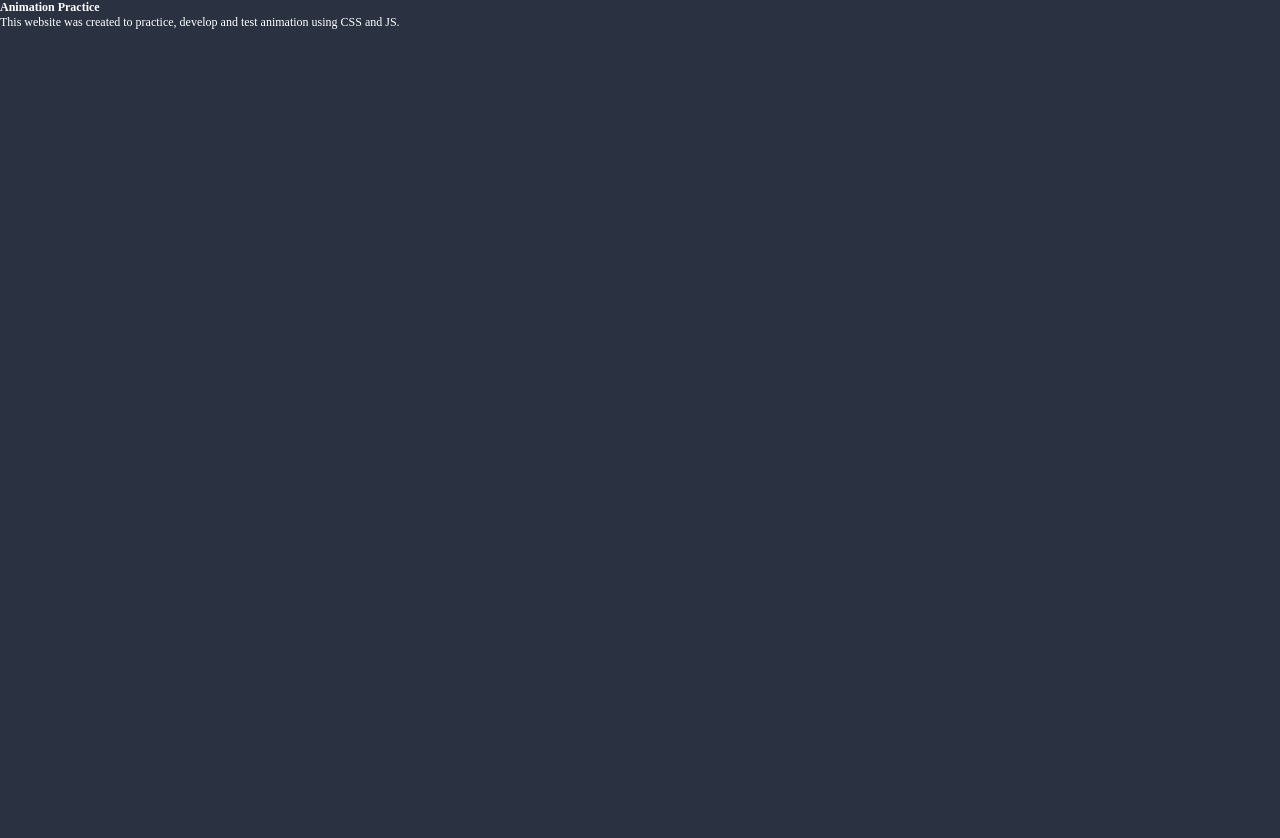
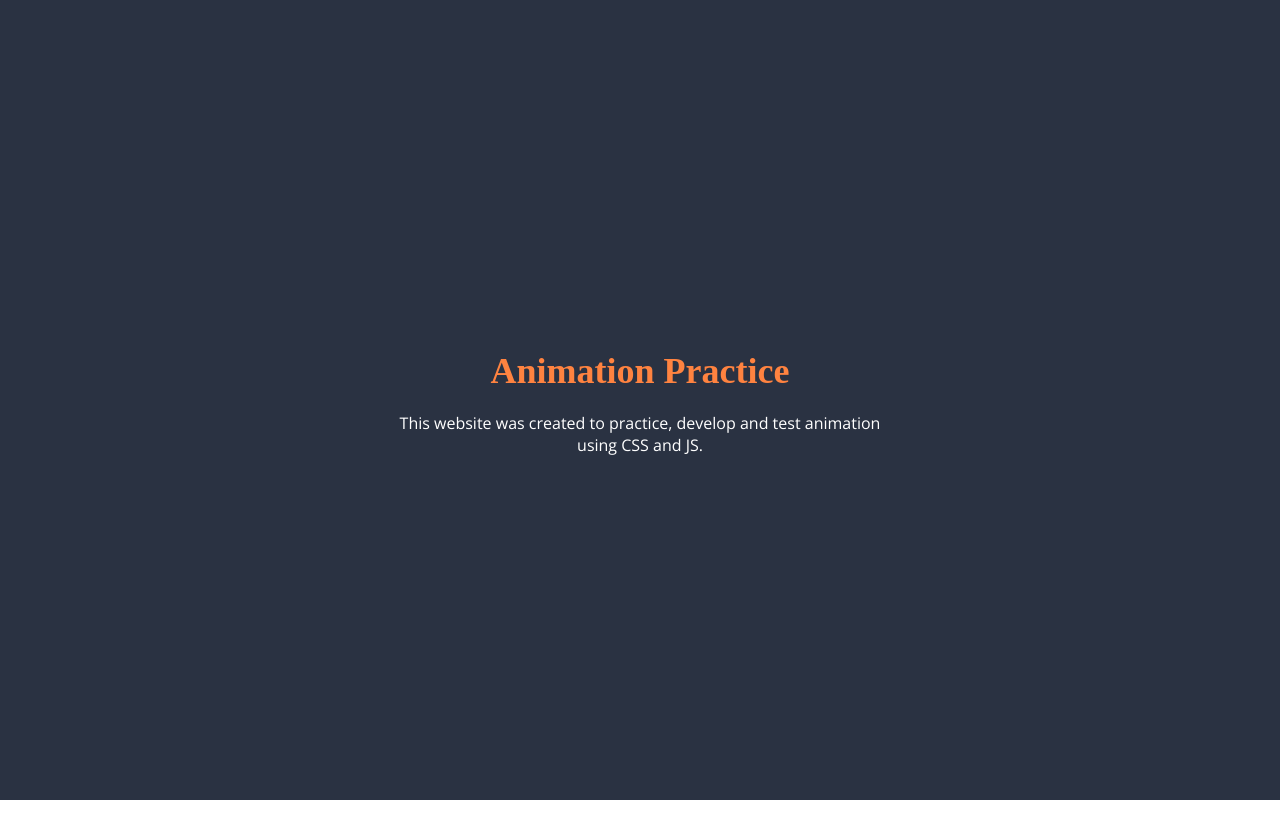
Before and after one commit to michael-allen99/animation_testing, a plain HTML site: page index.html in a window 1280 px wide. Before the commit the page ends 800 px from the top, so only its background shows below. Drawn offline with nearby package versions, Linux system fonts and the light colour scheme; a web font is replaced by a local one.

Commit message:
Basic page setup and styles

```diff
--- a/css/styles.css
+++ b/css/styles.css
@@ -5,10 +5,44 @@
     font-size: 12px;
 }
 
+#margin {
+    width: 80%;
+    margin: 0 auto;
+}
+
 body {
     background-color: #2a3242;
 }
 
-h1,h2,h3,h4,h5,h6,p {
-    color: white;
+.hero header {
+    text-align: center;
+    position: absolute;
+    top:0;
+    bottom: 0;
+    left: 0;
+    right: 0;
+    width: 500px;
+    height: 100px;
+    margin: auto;
 }
+
+.hero {
+    height: 100vh;
+}
+.buttons {
+    height: 100vh;
+    background-color: white;
+}
+
+.hero h1 {
+   font-size: 36px;
+   font-family: 'ZCOOL XiaoWei', serif;
+   margin-bottom: 20px;
+   color: #ff8340;
+
+}
+.hero p {
+    font-size: 16px;
+    font-family: 'Open Sans', sans-serif;
+    color: #ffffff;
+}
--- a/index.html
+++ b/index.html
@@ -5,19 +5,23 @@
     <meta name="viewport" content="width=device-width, initial-scale=1.0">
     <meta http-equiv="X-UA-Compatible" content="ie=edge">
     <link rel="stylesheet" href="css/styles.css">
+    <link href="https://fonts.googleapis.com/css?family=Open+Sans|ZCOOL+XiaoWei" rel="stylesheet">
     <title>Animation Testing</title>
 </head>
 <body>
-    <header>
-        <h1>Animation Practice</h1>
-        <p>This website was created to practice, develop and test animation using CSS and JS.</p>
-    </header>
-    <!--Margin of the whole web-page content-->
-    <div id="margin">
+    <section class="hero">
+        <header>
+            <h1>Animation Practice</h1>
+            <p>This website was created to practice, develop and test animation using CSS and JS.</p>
+        </header>
+    </section>
+    <!--End of hero screen-->
 
 
-    </div>
-    <!--End of web-page content-->
+    <section class="buttons">
+
+    </section>
+
 
     <footer>
 
```
